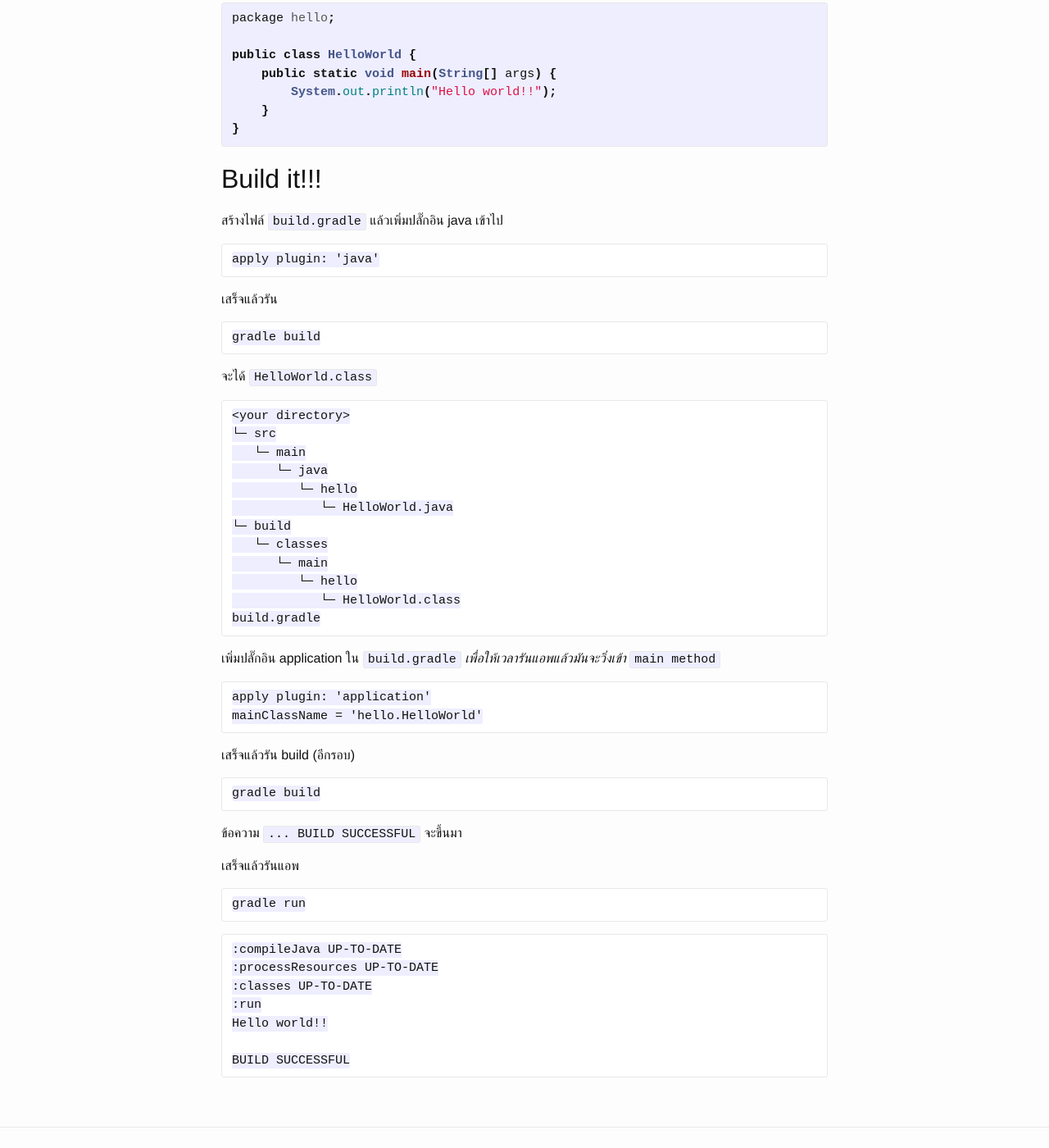
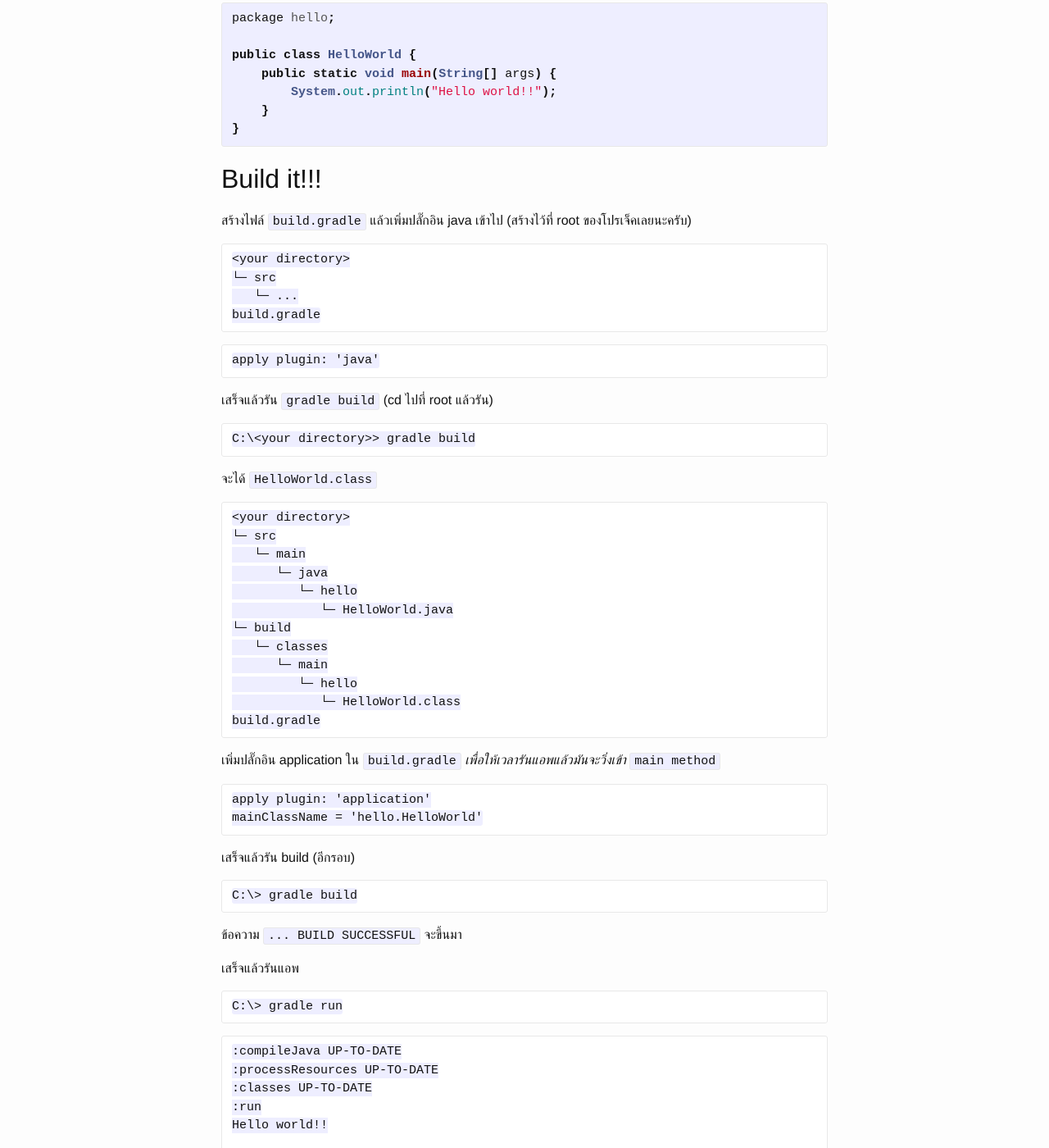
Before and after one commit to bootnuttawig/bootnuttawig.github.io, a Jekyll site: the page built from _posts/2015-04-18-building-java-projects-with-gradle.markdown, in a window 1280 px wide and 1400 px high, scrolled down 755 px. Shown: the whole window at 82% size. Built offline with Jekyll 4.4.1, drawn with Linux system fonts in a browser that asks for light colours; some of the changed text lies outside the part shown.

Commit message:
update content and add repo

```diff
--- a/_posts/2015-04-18-building-java-projects-with-gradle.markdown
+++ b/_posts/2015-04-18-building-java-projects-with-gradle.markdown
@@ -14,7 +14,7 @@ categories: java project gradle
 ทดสอบการติดตั้ง Gradle โดยเปิด command-line แล้วรัน
 
 ~~~
-gradle
+C:\> gradle
 ~~~
 
 จะมี message ต้อนรับขึ้นมา `Welcome to Gradle 2.3. ... BUILD SUCCESSFUL`
@@ -44,16 +44,23 @@ public class HelloWorld {
 
 ## Build it!!!
 
-สร้างไฟล์ `build.gradle` แล้วเพิ่มปลั๊กอิน java เข้าไป
+สร้างไฟล์ `build.gradle` แล้วเพิ่มปลั๊กอิน java เข้าไป (สร้างไว้ที่ root ของโปรเจ็คเลยนะครับ)
+
+~~~
+<your directory>
+└─ src
+   └─ ...
+build.gradle
+~~~
 
 ~~~
 apply plugin: 'java'
 ~~~
 
-เสร็จแล้วรัน
+เสร็จแล้วรัน `gradle build` (cd ไปที่ root แล้วรัน)
 
 ~~~
-gradle build
+C:\<your directory>> gradle build
 ~~~
 
 จะได้ `HelloWorld.class`
@@ -83,7 +90,7 @@ mainClassName = 'hello.HelloWorld'
 เสร็จแล้วรัน build (อีกรอบ)
 
 ~~~
-gradle build
+C:\> gradle build
 ~~~
 
 ข้อความ `... BUILD SUCCESSFUL` จะขึ้นมา
@@ -91,7 +98,7 @@ gradle build
 เสร็จแล้วรันแอพ
 
 ~~~
-gradle run
+C:\> gradle run
 ~~~
 
 ~~~
@@ -103,3 +110,9 @@ Hello world!!
 
 BUILD SUCCESSFUL
 ~~~
+
+## สรุป
+
+เสร็จแล้วครับ เราจะได้โปรเจ็คจาวาที่ create ด้วย command-line + text editors *เหมาะสำหรับคนที่ขี้เกียจโหลด eclipse*
+
+[source code](https://github.com/codepeebig/simple-java-project)
```
